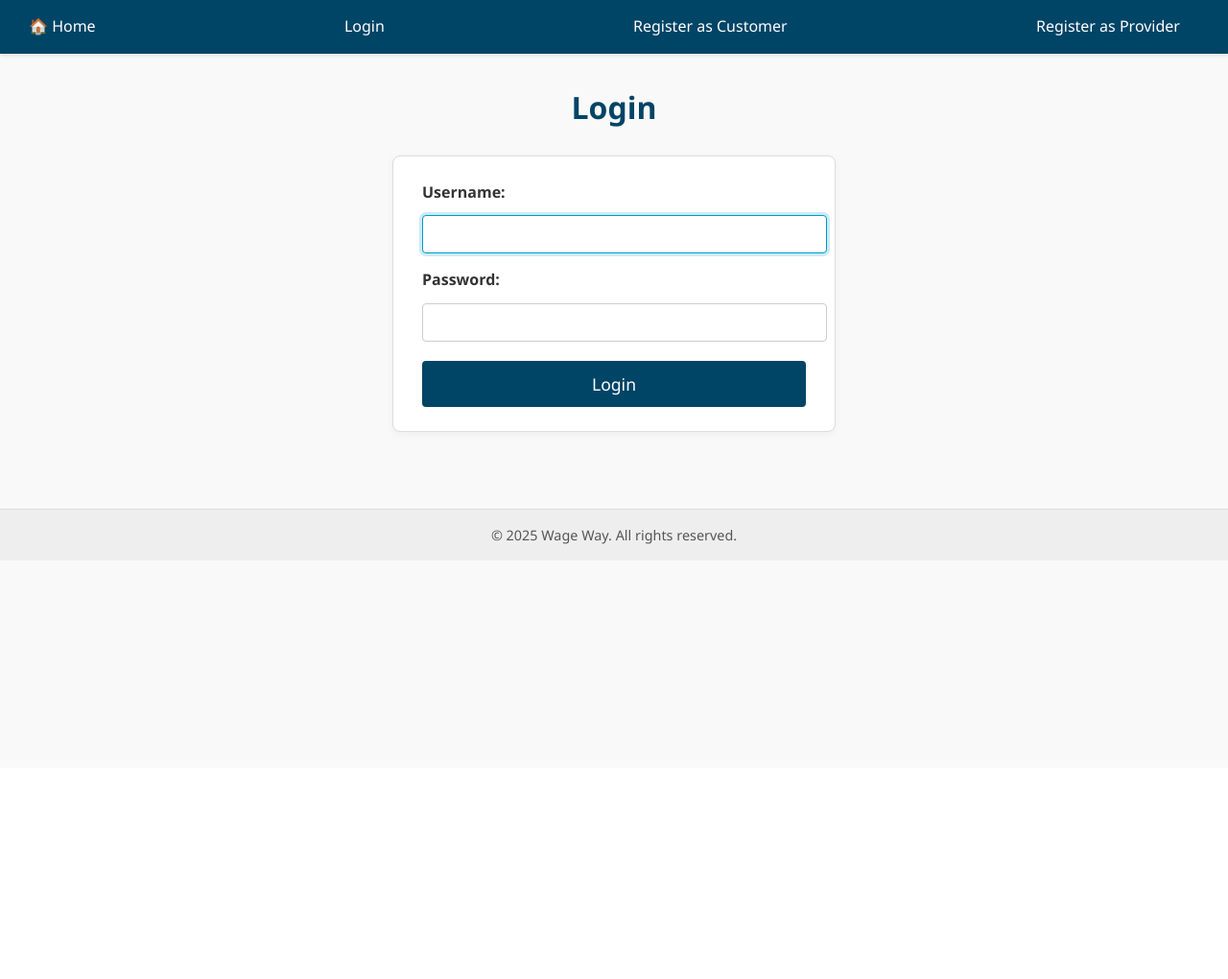
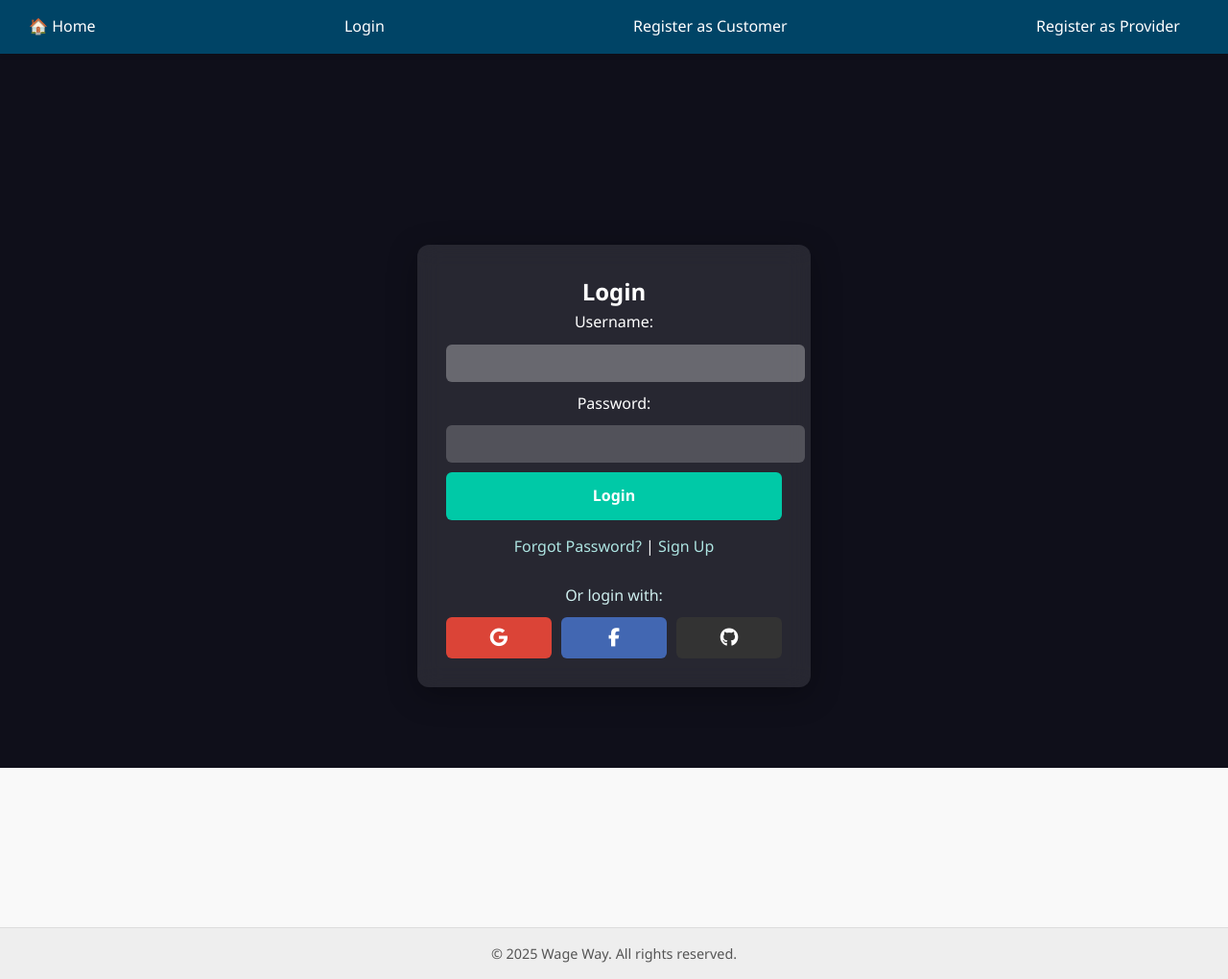
Before and after one commit to Cyfer-ap/WageWay, a Django app: page /login/ in a window 1280 px wide. Shown: the whole page at 96% size. Before the commit the page ends 584 px from the top, so only its background shows below. Run offline with Django 5.2, Linux system fonts and the light colour scheme.

Commit message:
Enhanced login/reg pages

```diff
--- a/templates/base.html
+++ b/templates/base.html
@@ -5,6 +5,7 @@
     <meta charset="UTF-8">
     <title>{% block title %}Wage Way{% endblock %}</title>
     <link rel="stylesheet" href="{% static 'css/style.css' %}">
+    <link rel="stylesheet" href="https://cdnjs.cloudflare.com/ajax/libs/font-awesome/6.5.0/css/all.min.css">
     {% block styles %}{% endblock %}
 </head>
 <body>
--- a/users/static/users/css/login.css
+++ b/users/static/users/css/login.css
@@ -1,82 +1,144 @@
-/* static/css/login.css */
-
-/* Fade-in slide animation */
-@keyframes fadeSlideIn {
-    from {
-        opacity: 0;
-        transform: translateY(-20px);
-    }
-    to {
-        opacity: 1;
-        transform: translateY(0);
-    }
+/* 🎬 Background Gradient Animation */
+.animated-bg {
+    position: fixed;
+    top: 0;
+    left: 0;
+    width: 100%;
+    height: 100%;
+    background: linear-gradient(-45deg, #0f2027, #203a43, #2c5364, #0f2027);
+    background-size: 400% 400%;
+    animation: gradientShift 15s ease infinite;
+    z-index: -1;
 }
 
-h2 {
-    text-align: center;
-    color: #004466;
-    font-size: 2rem;
-    margin-bottom: 25px;
-    animation: fadeSlideIn 0.6s ease-in-out;
+/* 🎥 Canvas Animation Background */
+#bgCanvas {
+    position: fixed;
+    top: 0;
+    left: 0;
+    z-index: -10;
+    width: 100vw;
+    height: 100vh;
+    display: block;
+    background: #0f0f1a;
 }
 
-form {
-    max-width: 400px;
-    margin: 0 auto;
-    background-color: #ffffff;
-    padding: 25px 30px;
-    border: 1px solid #ddd;
-    border-radius: 8px;
-    box-shadow: 0 2px 8px rgba(0,0,0,0.05);
-    animation: fadeSlideIn 0.8s ease-in-out;
+
+/* 📦 Container */
+.login-container {
+    display: flex;
+    justify-content: center;
+    align-items: center;
+    height: 100vh;
 }
 
-form p {
-    margin-bottom: 15px;
-    animation: fadeSlideIn 1s ease-in-out;
+/* ✨ Animated fade-in effect */
+.animated-fade {
+    animation: fadeIn 1.2s ease forwards;
+    opacity: 0;
+}
+@keyframes fadeIn {
+    from { opacity: 0; transform: translateY(-20px); }
+    to { opacity: 1; transform: translateY(0); }
 }
 
-form label {
-    display: block;
-    font-weight: 600;
-    margin-bottom: 6px;
-    color: #333;
-    animation: fadeSlideIn 1s ease-in-out;
+/* 🧊 Frosted Glass Login Box */
+.login-box {
+    background: rgba(255, 255, 255, 0.1);
+    padding: 30px;
+    border-radius: 12px;
+    backdrop-filter: blur(12px);
+    box-shadow: 0 8px 32px rgba(0, 0, 0, 0.3);
+    width: 350px;
+    color: white;
+    text-align: center;
+    position: relative;
+    z-index: 10;
 }
 
-form input {
+/* 📝 Form Fields */
+.login-box form input,
+.login-box form select,
+.login-box form textarea {
     width: 100%;
-    padding: 10px;
-    border: 1px solid #ccc;
-    border-radius: 4px;
-    font-size: 1rem;
-    margin-top: 5px;
-    transition: border-color 0.3s, box-shadow 0.3s;
-    animation: fadeSlideIn 1s ease-in-out;
+    padding: 12px;
+    margin: 10px 0;
+    border: none;
+    border-radius: 6px;
+    background: rgba(255, 255, 255, 0.2);
+    color: white;
+    outline: none;
+    transition: background 0.3s ease;
+}
+.login-box form input:focus {
+    background: rgba(255, 255, 255, 0.3);
 }
 
-form input:focus {
-    border-color: #0099cc;
-    box-shadow: 0 0 0 3px rgba(0, 153, 204, 0.2);
-    outline: none;
+/* 🔓 Login Button */
+.login-btn {
+    width: 100%;
+    padding: 12px;
+    background-color: #00c9a7;
+    border: none;
+    border-radius: 6px;
+    color: white;
+    font-weight: bold;
+    cursor: pointer;
+    transition: background 0.3s ease;
+}
+.login-btn:hover {
+    background-color: #00b59c;
 }
 
-form button[type="submit"] {
-    display: block;
-    width: 100%;
-    background-color: #004466;
-    color: white;
-    font-size: 1.1rem;
-    padding: 10px 0;
-    margin-top: 20px;
-    border: none;
-    border-radius: 4px;
-    cursor: pointer;
-    transition: background 0.3s ease, transform 0.2s ease;
-    animation: fadeSlideIn 1.2s ease-in-out;
+/* 🔗 Extra Links */
+.extra-links {
+    margin-top: 15px;
+}
+.extra-links a {
+    color: #aee5e2;
+    text-decoration: none;
+    transition: color 0.3s ease;
+}
+.extra-links a:hover {
+    color: #ffffff;
 }
 
-form button[type="submit"]:hover {
-    background-color: #006699;
-    transform: scale(1.02);
+/* 🌐 Social Login Section */
+.social-login {
+    margin-top: 25px;
 }
+.social-login p {
+    margin-bottom: 10px;
+    color: #d0f0f0;
+}
+.social-buttons {
+    display: flex;
+    justify-content: space-between;
+    gap: 10px;
+}
+.social {
+    flex: 1;
+    padding: 12px;
+    border: none;
+    border-radius: 6px;
+    cursor: pointer;
+    color: white;
+    font-size: 1.2rem;
+    display: flex;
+    justify-content: center;
+    align-items: center;
+    transition: opacity 0.3s ease;
+}
+.social.google { background-color: #db4437; }
+.social.facebook { background-color: #4267B2; }
+.social.github { background-color: #333333; }
+.social:hover {
+    opacity: 0.9;
+}
+
+/* 🌈 Gradient Animation Keyframe */
+@keyframes gradientShift {
+    0% { background-position: 0% 50%; }
+    50% { background-position: 100% 50%; }
+    100% { background-position: 0% 50%; }
+}
--- a/users/templates/users/login.html
+++ b/users/templates/users/login.html
@@ -8,12 +8,30 @@
 {% endblock %}
 
 {% block content %}
-<div class="login-box">
-    <h2>Login</h2>
-    <form method="post">
-        {% csrf_token %}
-        {{ form.as_p }}
-        <button type="submit">Login</button>
-    </form>
+<canvas id="bgCanvas"></canvas>
+
+<div class="login-container">
+    <div class="login-box animated-fade">
+        <h2>Login</h2>
+        <form method="post">
+            {% csrf_token %}
+            {{ form.as_p }}
+            <button type="submit" class="login-btn">Login</button>
+        </form>
+
+        <div class="extra-links">
+            <a href="#">Forgot Password?</a> | <a href="#">Sign Up</a>
+        </div>
+
+        <div class="social-login">
+            <p>Or login with:</p>
+            <div class="social-buttons">
+                <button class="social google"><i class="fab fa-google"></i></button>
+                <button class="social facebook"><i class="fab fa-facebook-f"></i></button>
+                <button class="social github"><i class="fab fa-github"></i></button>
+            </div>
+        </div>
+    </div>
 </div>
+
 {% endblock %}
```
Also changed, not shown: users/static/users/css/register.css (+88 -68 lines), users/templates/users/register.html (+29 -6 lines), db.sqlite3.
